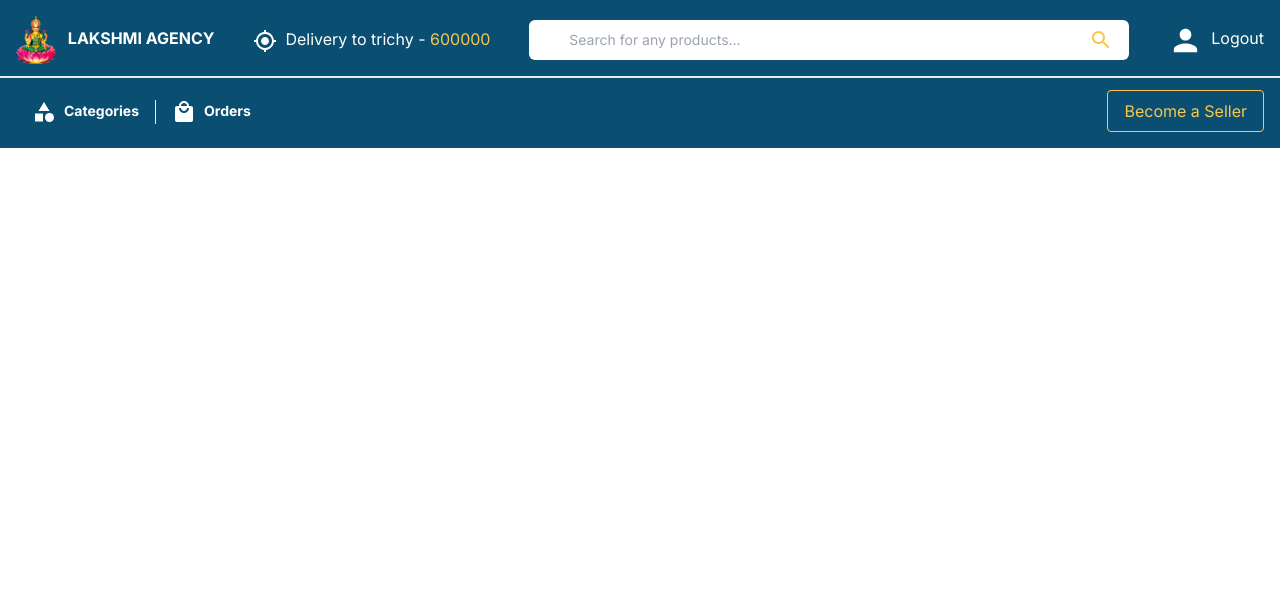
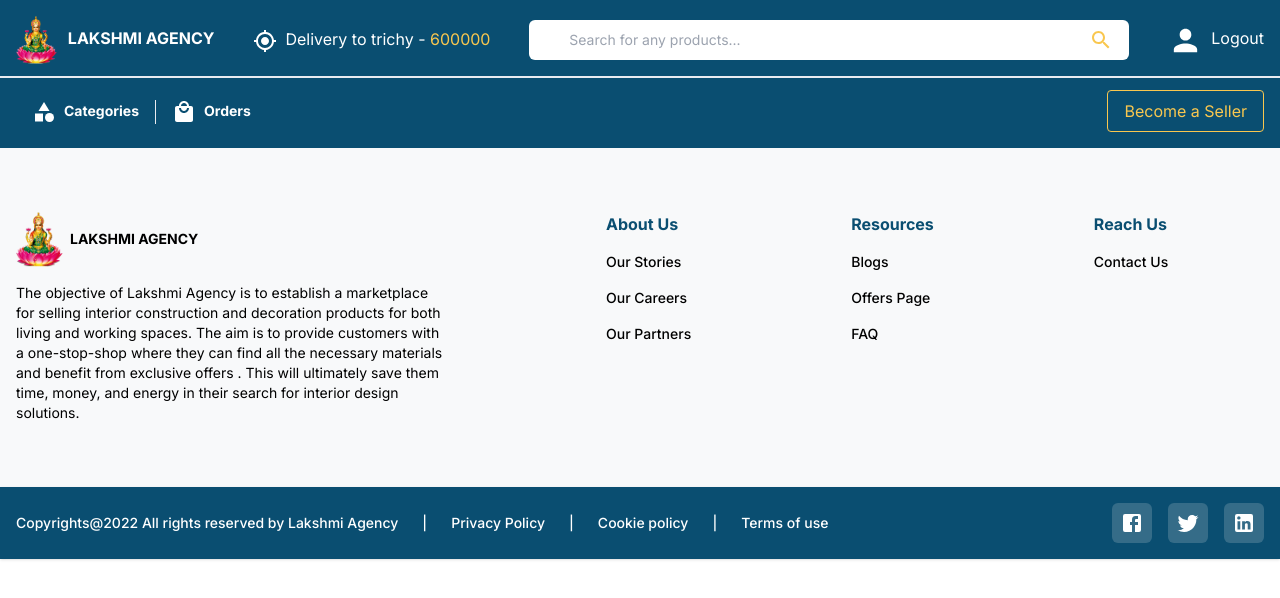
Before and after one commit to sudharshanr15/lakshmi-agency-frontend-main, a Next.js app: page /dashboard in a window 1280 px wide. Shown: the top 598 px of the page. Built offline with nearby package versions, Linux system fonts and the light colour scheme.

Commit message:
Added footer component

```diff
--- a/src/app/dashboard/page.tsx
+++ b/src/app/dashboard/page.tsx
@@ -8,7 +8,7 @@ function Dashboard() {
   return (
     <>
         <MobileNavbar />
-        {/* <Footer /> */}
+        <Footer />
     </>
     )
 }
--- a/src/components/Footer.tsx
+++ b/src/components/Footer.tsx
@@ -6,72 +6,40 @@ import Link from 'next/link';
 
 export function Footer() {
     return (
-        <>
-            <div className="bg-[#F8F9FA] z-[100] sm:block hidden">
-                <div className="mx-10 mt-12  lg:mt-16 mb-5">
-                    <div className="grid grid-cols-2  ">
-                        <div className="mx-2">
-                            <div className="flex items-center p-5">
-                                <img
-                                    src={"/assets/images/Lakshmi.png"}
-                                    alt="Logo"
-                                    className="w-40 h-20"
-                                />
-                            </div>
-                            <p className="">
-                                The objective of Lakshmi Agency is to establish
-                                a marketplace for selling interior construction
-                                and decoration products for both living and
-                                working spaces. The aim is to provide customers
-                                with a one-stop-shop where they can find all the
-                                necessary materials and benefit from exclusive
-                                offers . This will ultimately save them time,
-                                money, and energy in their search for interior
-                                design solutions.
-                            </p>
+        <footer className="bg-[#F8F9FA] hidden xl:block">
+            <div className="flex max-w-[1800px] mx-auto px-4 py-16">
+                <div className='max-w-[430px] text-sm'>
+                    <div className='flex gap-1 items-center'>
+                        <img src="/assets/images/Lakshmi.png" alt="" className='max-w-[50px]' />
+                        <span className='uppercase text-sm-bold'>LAKSHMI AGENCY</span>
+                    </div>
+                    <p className='mt-4'>
+                    The objective of Lakshmi Agency is to establish a marketplace for selling interior construction and decoration products for both living and working spaces. The aim is to provide customers with a one-stop-shop where they can find all the necessary materials and benefit from exclusive offers . This will ultimately save them time, money, and energy in their search for interior design solutions.
+                    </p>
+                </div>
+                <div className="flex-grow md:ms-20 xl:ms-40">
+                    <div className="flex md:gap-x-20 xl:gap-x-40">
+                        <div className='flex flex-col gap-4'>
+                            <h5 className='text-primary capitalize text-body-bold'>About Us</h5>
+                            <Link href={""} className='text-sm font-medium capitalize'>Our Stories</Link>
+                            <Link href={""} className='text-sm font-medium capitalize'>Our Careers</Link>
+                            <Link href={""} className='text-sm font-medium capitalize'>Our Partners</Link>
                         </div>
-
-                        <div className="mt-2 md:mt-20 mx-2 p-4 flex justify-evenly">
-                            {/*  */}
-                            {/* <div>
-                  <h1 className="text-2xl font-bold mt-5 text-[#004b71]">
-                    About us
-                  </h1>
-                  <p className="mt-4 mx-auto"></p>
-                  <span className="text-1xl">
-                    <p className="mt-3">Our careers</p>
-                    <p className="mt-3">Our partners</p>
-                    <p className="mt-3">Our clients</p>
-                  </span>
-                </div> */}
-                            {/*  */}
-                            <div>
-                                <h1 className="text-2xl text-[#004b71] font-bold mt-5">
-                                    Resources
-                                </h1>
-                                <p className="mt-4 mx-auto"></p>
-                                <span className=" text-1xl">
-                                    <p className="mt-3">Blogs</p>
-                                    {/* <p className="mt-3">Offer page</p>
-                    <p className="mt-3">Tutorials</p>
-                    <p className="mt-3">Clients page</p> */}
-                                </span>
-                            </div>
-                            {/*  */}
-                            <div>
-                                <h1 className="text-2xl font-bold mt-5 text-[#004b71]">
-                                    Reach us
-                                </h1>
-                                <p className="mt-4 mx-auto"></p>
-                                <span className=" text-1xl">
-                                    <p className="mt-3">Contact us</p>
-                                </span>
-                            </div>
+                        <div className='flex flex-col gap-4'>
+                            <h5 className='text-primary capitalize text-body-bold'>Resources</h5>
+                            <Link href={""} className='text-sm font-medium capitalize'>Blogs</Link>
+                            <Link href={""} className='text-sm font-medium capitalize'>Offers Page</Link>
+                            <Link href={""} className='text-sm font-medium capitalize'>FAQ</Link>
+                        </div>
+                        <div className='flex flex-col gap-4'>
+                            <h5 className='text-primary capitalize text-body-bold'>Reach Us</h5>
+                            <Link href={""} className='text-sm font-medium capitalize'>Contact Us</Link>
                         </div>
                     </div>
                 </div>
-
-                <footer className="hidden md:block shadow bg-[#0A4E71]">
+            </div>
+            <div className="md:block shadow bg-primary">
+                <div className="max-w-[1800px] mx-auto">
                     <div className="w-full p-4 md:flex md:items-center md:justify-between">
                         <ul className="flex flex-wrap items-center mt-3 text-sm font-medium text-white  sm:mt-0">
                             <li>
@@ -79,7 +47,7 @@ export function Footer() {
                                     href="#"
                                     className="mr-4 hover:underline md:mr-6"
                                 >
-                                    Copyrights@2022.All rights reserved by
+                                    Copyrights@2022 All rights reserved by
                                     Lakshmi Agency
                                 </Link>
                             </li>
@@ -142,9 +110,8 @@ export function Footer() {
                             </span>
                         </span>
                     </div>
-                </footer>
+                </div>
             </div>
-            <div className="h-24 sm:hidden block"></div>
-        </>
+        </footer>
     );
 }
```
